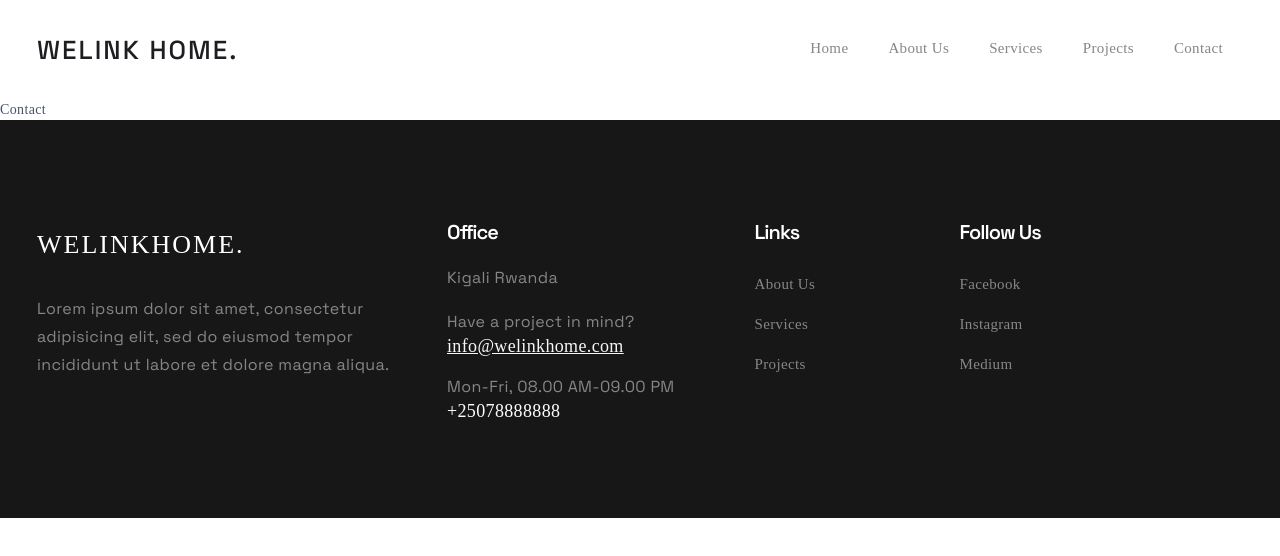
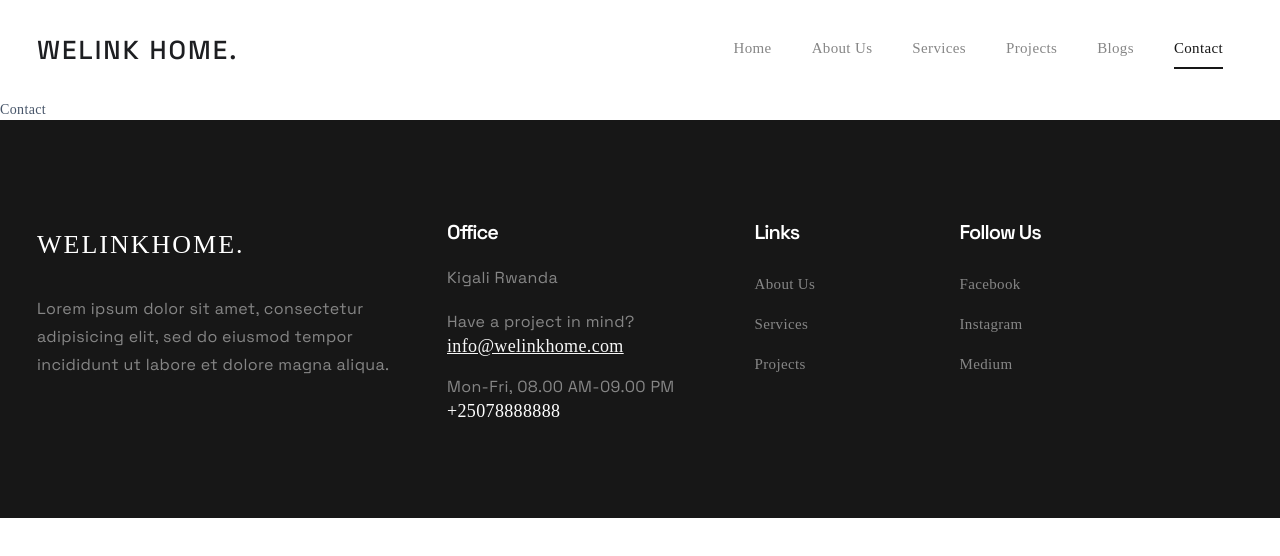
Before and after one commit to kajugadaniels/sell-house-django-reactjs, a React (Vite) app in the folder client/: page /contact in a window 1280 px wide. Shown: the top 556 px of the page. Built offline with nearby package versions, Linux system fonts and the light colour scheme; a web font is replaced by a local one.

Commit message:
Make nav dynamic

```diff
--- a/client/src/user/components/Navbar.jsx
+++ b/client/src/user/components/Navbar.jsx
@@ -1,7 +1,26 @@
-import React from 'react'
+import React, { useState } from 'react';
+import { Link, useLocation } from 'react-router-dom';
 import { CircleX, Menu } from 'lucide-react';
 
 const Navbar = () => {
+    const [isMobileMenuOpen, setIsMobileMenuOpen] = useState(false);
+    const location = useLocation();
+
+    const isActive = (path) => location.pathname === path;
+
+    const toggleMobileMenu = () => {
+        setIsMobileMenuOpen(!isMobileMenuOpen);
+    };
+
+    const menuItems = [
+        { path: '/', label: 'Home' },
+        { path: '/about', label: 'About Us' },
+        { path: '/services', label: 'Services' },
+        { path: '/projects', label: 'Projects' },
+        { path: '/blogs', label: 'Blogs' },
+        { path: '/contact', label: 'Contact' },
+    ];
+
     return (
         <div className="header-area">
             <div id="header-sticky">
@@ -10,82 +29,46 @@ const Navbar = () => {
                         <div className="row align-items-center">
                             <div className="col-xl-5 col-lg-4 col-6">
                                 <div className="logo">
-                                    <a href="/" className="logo">WeLink Home.</a>
+                                    <Link to="/" className="logo">WeLink Home.</Link>
                                 </div>
                             </div>
                             <div className="col-xl-7 col-lg-8 d-none d-lg-block text-lg-end">
                                 <div className="main-menu">
                                     <ul>
-                                        <li>
-                                            <a className="navlink" href="/">
-                                                Home
-                                            </a>
-                                        </li>
-                                        <li>
-                                            <a className="navlink" href="/about">
-                                                About Us
-                                            </a>
-                                        </li>
-                                        <li>
-                                            <a className="navlink" href="/services">
-                                                Services
-                                            </a>
-                                        </li>
-                                        <li>
-                                            <a className="navlink" href="/projects">
-                                                Projects
-                                            </a>
-                                        </li>
-                                        <li>
-                                            <a className="navlink" href="/contact">
-                                                Contact
-                                            </a>
-                                        </li>
+                                        {menuItems.map((item) => (
+                                            <li key={item.path} className={isActive(item.path) ? 'active' : ''}>
+                                                <Link className="navlink" to={item.path}>
+                                                    {item.label}
+                                                </Link>
+                                            </li>
+                                        ))}
                                     </ul>
                                 </div>
                             </div>
                             <div className="mobile-nav-bar col-6 d-block d-lg-none">
                                 <div className="mobile-nav-wrap">
-                                    <div id="hamburger">
+                                    <div id="hamburger" onClick={toggleMobileMenu}>
                                         <Menu className="las la-bars" />
                                     </div>
-                                    <div className="mobile-nav">
-                                        <button type="button" className="close-nav">
+                                    <div className={`mobile-nav ${isMobileMenuOpen ? 'show' : ''}`}>
+                                        <button type="button" className="close-nav" onClick={toggleMobileMenu}>
                                             <CircleX className="las la-times-circle" />
                                         </button>
                                         <nav className="sidebar-nav">
                                             <ul className="metismenu" id="mobile-menu">
-                                                <li>
-                                                    <a href="/">
-                                                        Home
-                                                    </a>
-                                                </li>
-                                                <li>
-                                                    <a href="/about">
-                                                        About Us
-                                                    </a>
-                                                </li>
-                                                <li>
-                                                    <a href="/services">
-                                                        Services
-                                                    </a>
-                                                </li>
-                                                <li>
-                                                    <a href="/projects">
-                                                        Projects
-                                                    </a>
-                                                </li>
-                                                <li>
-                                                    <a href="/contact">
-                                                        Contact
-                                                    </a>
-                                                </li>
+                                                {menuItems.map((item) => (
+                                                    <li key={item.path} className={isActive(item.path) ? 'active' : ''}>
+                                                        <Link to={item.path} onClick={toggleMobileMenu}>
+                                                            {item.label}
+                                                        </Link>
+                                                    </li>
+                                                ))}
                                             </ul>
                                         </nav>
                                         <div className="action-bar">
                                             <a href="mailto:info@welinkhome.com"><i className="las la-envelope"></i>info@welinkhome.com</a>
                                             <a href="tel:123-456-7890"><i className="fal fa-phone"></i>123-456-7890</a>
-                                            <a href="/contact" className="theme-btn">Contact Us</a>
+                                            <Link to="/contact" className="theme-btn" onClick={toggleMobileMenu}>Contact Us</Link>
                                         </div>
                                     </div>
                                 </div>
@@ -95,7 +78,7 @@ const Navbar = () => {
                 </div>
             </div>
         </div>
-    )
-}
+    );
+};
 
-export default Navbar
+export default Navbar;
```
